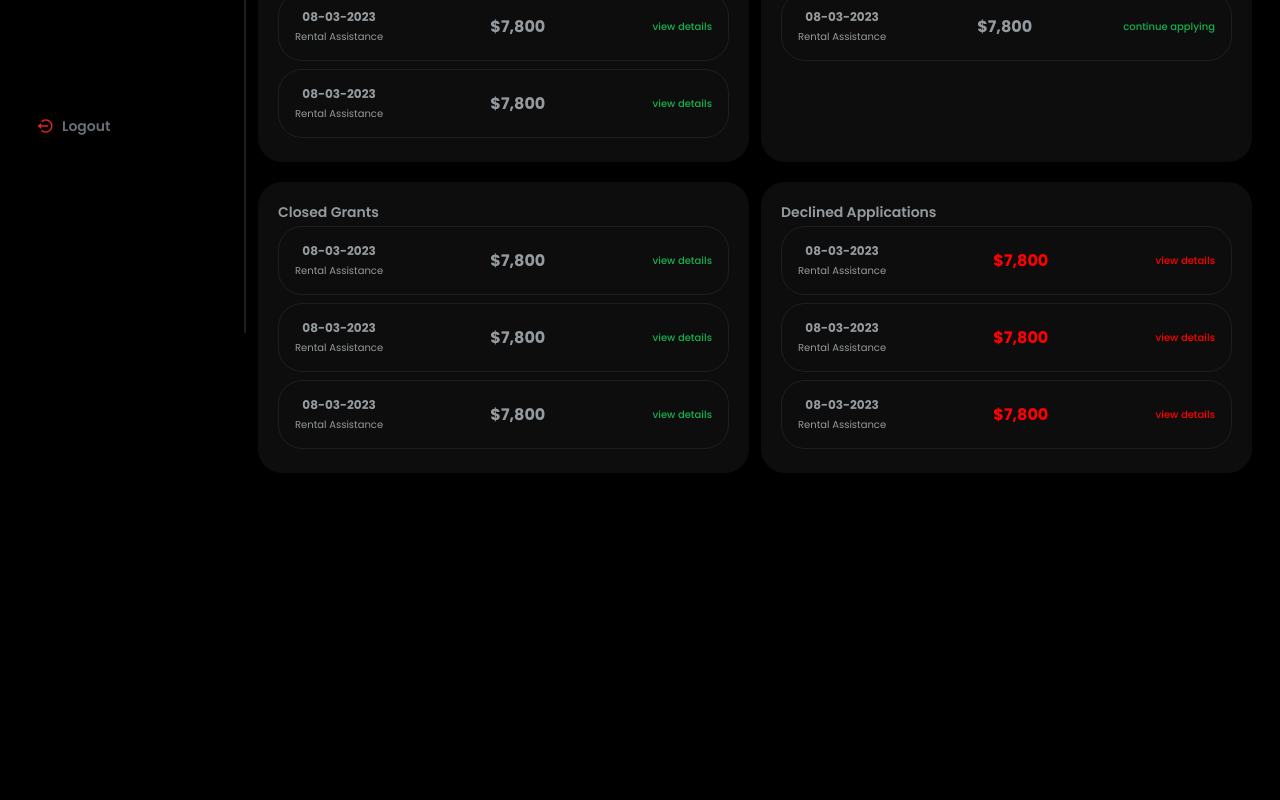
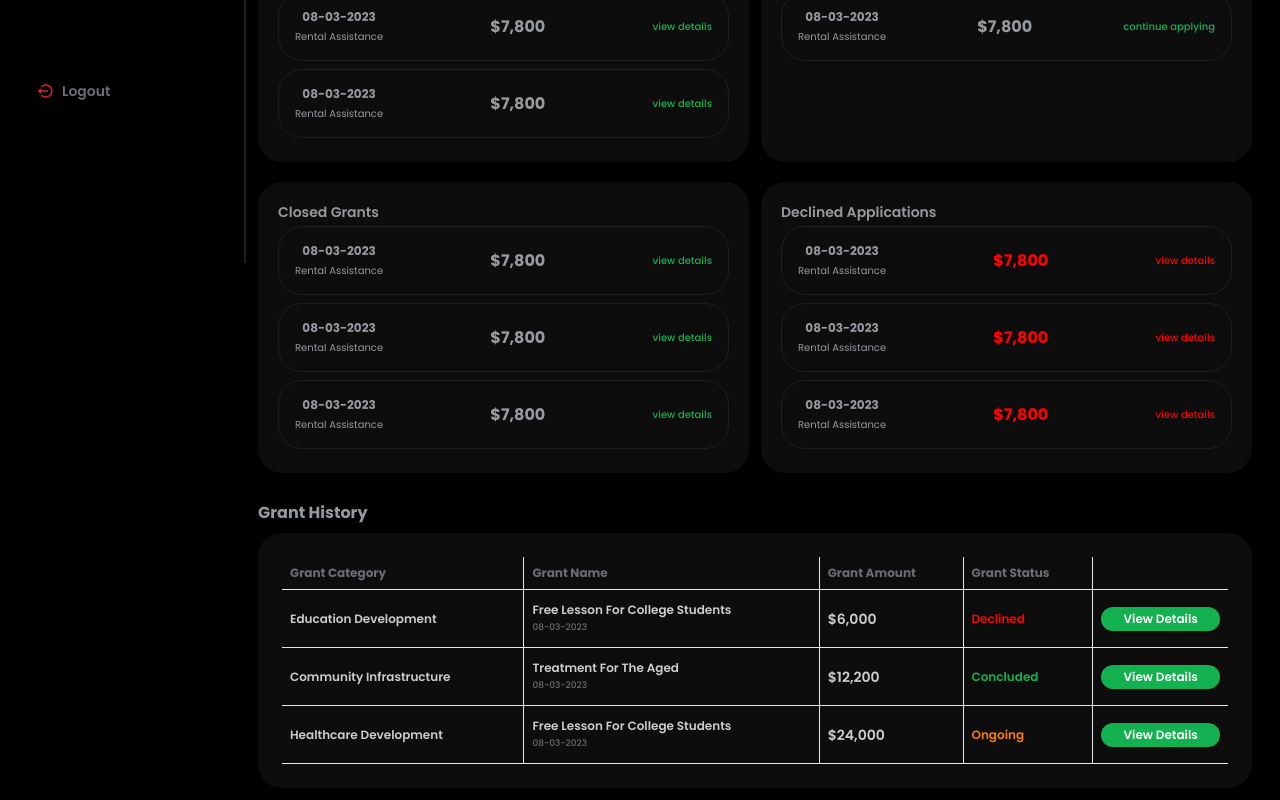
Before and after one commit to Abideen-program/betdashboard, a React (Vite) app: page / in a window 1280 px wide. Shown: the part 545-1345 px from the top of the page. Before the commit the page ends 1034 px from the top, so only its background shows below. Built offline with nearby package versions, Linux system fonts and the light colour scheme; some icons are missing.

Commit message:
created the table section

```diff
--- a/src/components/Main/Grant/Grant.jsx
+++ b/src/components/Main/Grant/Grant.jsx
@@ -1,6 +1,7 @@
 import Categories from "./Categories";
 import GrantItem from "./GrantItem";
 import GrantStatus from "./GrantStatus";
+import History from "./History";
 
 const Grant = () => {
   return (
@@ -34,6 +35,11 @@ const Grant = () => {
         <p className="text-[#949A9E] font-bold mb-2">Grant Status</p>
         <GrantStatus />
       </div>
+
+      <div className="">
+        <p className="text-[#949A9E] font-bold mb-2">Grant History</p>
+        <History />
+      </div>
     </div>
   );
 };
--- /dev/null
+++ b/src/components/Main/Grant/History.jsx
@@ -0,0 +1,85 @@
+import { clx } from "../../Utils/clx";
+
+const trClass = clx("text-left");
+const thClass = clx("p-2 text-[#686E73] text-xs font-bold");
+const tdClass = clx("px-2 py-3 text-[#CACCCE]");
+
+const History = () => {
+  return (
+    <div className="bg-[#0D0D0D] p-6 rounded-3xl">
+      <table className="w-full">
+        <tr className={`border-b ${trClass}`}>
+          <th className={`border-r ${thClass}`}>Grant Category</th>
+          <th className={`border-r ${thClass}`}>Grant Name</th>
+          <th className={`border-r ${thClass}`}>Grant Amount</th>
+          <th className={`border-r ${thClass}`}>Grant Status</th>
+        </tr>
+
+        <tr className={`border-b text-xs font-semibold ${trClass}`}>
+          <td className={`border-r ${tdClass}`}>Education Development</td>
+          <td className={`border-r ${tdClass}`}>
+            <p>Free Lesson For College Students</p>
+            <p className="text-[9px] mt-[1px] text-[#686E73] font-medium">
+              08-03-2023
+            </p>
+          </td>
+          <td className={`border-r ${tdClass}`}>
+            <p className="text-sm">$6,000</p>
+          </td>
+          <td className={`border-r ${tdClass}`}>
+            <p className="text-[red]">Declined</p>
+          </td>
+          <td className={tdClass}>
+            <p className="text-center bg-[#14B151] p-1 text-white rounded-full">
+              View Details
+            </p>
+          </td>
+        </tr>
+
+        <tr className={`border-b text-xs font-semibold ${trClass}`}>
+          <td className={`border-r ${tdClass}`}>Community Infrastructure</td>
+          <td className={`border-r ${tdClass}`}>
+            <p>Treatment For The Aged</p>
+            <p className="text-[9px] mt-[1px] text-[#686E73] font-medium">
+              08-03-2023
+            </p>
+          </td>
+          <td className={`border-r ${tdClass}`}>
+            <p className="text-sm">$12,200</p>
+          </td>
+          <td className={`border-r ${tdClass}`}>
+            <p className="text-[#14B151]">Concluded</p>
+          </td>
+          <td className={tdClass}>
+            <p className="text-center bg-[#14B151] p-1 text-white rounded-full">
+              View Details
+            </p>
+          </td>
+        </tr>
+
+        <tr className={`border-b text-xs font-semibold ${trClass}`}>
+          <td className={`border-r ${tdClass}`}>Healthcare Development</td>
+          <td className={`border-r ${tdClass}`}>
+            <p>Free Lesson For College Students</p>
+            <p className="text-[9px] mt-[1px] text-[#686E73] font-medium">
+              08-03-2023
+            </p>
+          </td>
+          <td className={`border-r ${tdClass}`}>
+            <p className="text-sm">$24,000</p>
+          </td>
+          <td className={`border-r ${tdClass}`}>
+            <p className="text-[#F97E0D]">Ongoing</p>
+          </td>
+          <td className={tdClass}>
+            <p className="text-center bg-[#14B151] p-1 text-white rounded-full">
+              View Details
+            </p>
+          </td>
+        </tr>
+      </table>
+    </div>
+  );
+};
+
+export default History;
--- a/src/components/Main/Grant/StatusItem.jsx
+++ b/src/components/Main/Grant/StatusItem.jsx
@@ -7,11 +7,7 @@ const StatusItem = ({ date, type, amount, action, declined }) => {
       </div>
 
       <div>
-        <p
-          className={`${declined ? "text-[red]" : ""} font-bold`}
-        >
-          ${amount}
-        </p>
+        <p className={`${declined ? "text-[red]" : ""} font-bold`}>${amount}</p>
       </div>
 
       <div>
--- a/src/components/Sidebar.jsx
+++ b/src/components/Sidebar.jsx
@@ -4,7 +4,7 @@ import { BiSolidDollarCircle, BiLogOutCircle } from "react-icons/bi";
 
 const Sidebar = () => {
   return (
-    <div className="border-r-2 border-[#1F1F1F] w-[230px] h-screen max-h-screen p-3 flex flex-col gap-5">
+    <div className="border-r-2 border-[#1F1F1F] w-[230px] h-[calc(100vh_-_70px)] p-3 flex flex-col gap-5">
       <div className="text-[#CACCCE] flex items-center gap-2 bg-[#0D0D0D] px-2 py-3 rounded-md border-b border-[#1F1F1F]">
         <BiSolidDashboard />
         <p className="font-semibold text-sm">Dashboard</p>
@@ -35,7 +35,6 @@ const Sidebar = () => {
         <p className="font-semibold text-sm">Profile setting</p>
       </div>
 
-
       <div className="text-[#686E73] flex items-center gap-2 px-2 py-3 my-auto">
         <BiLogOutCircle className="text-red-600 text-lg" />
         <p className="font-semibold text-sm">Logout</p>
```
